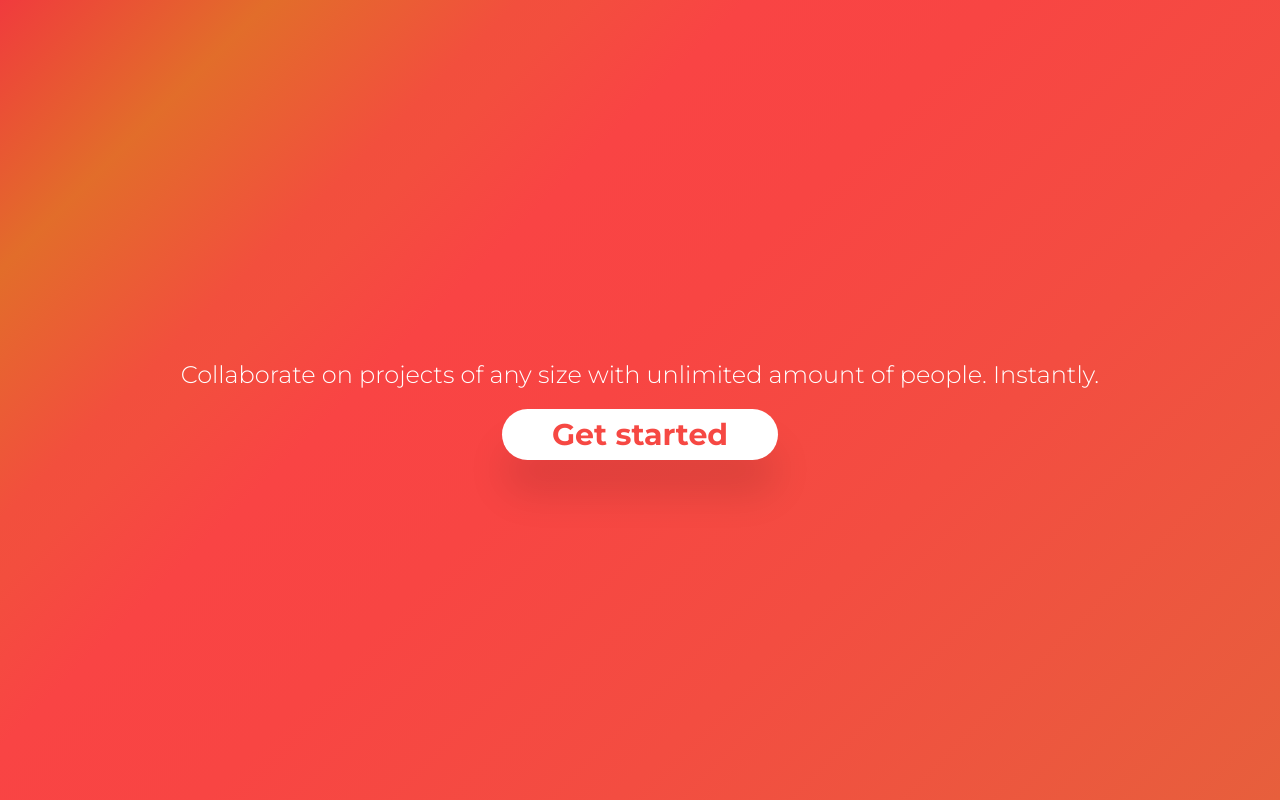
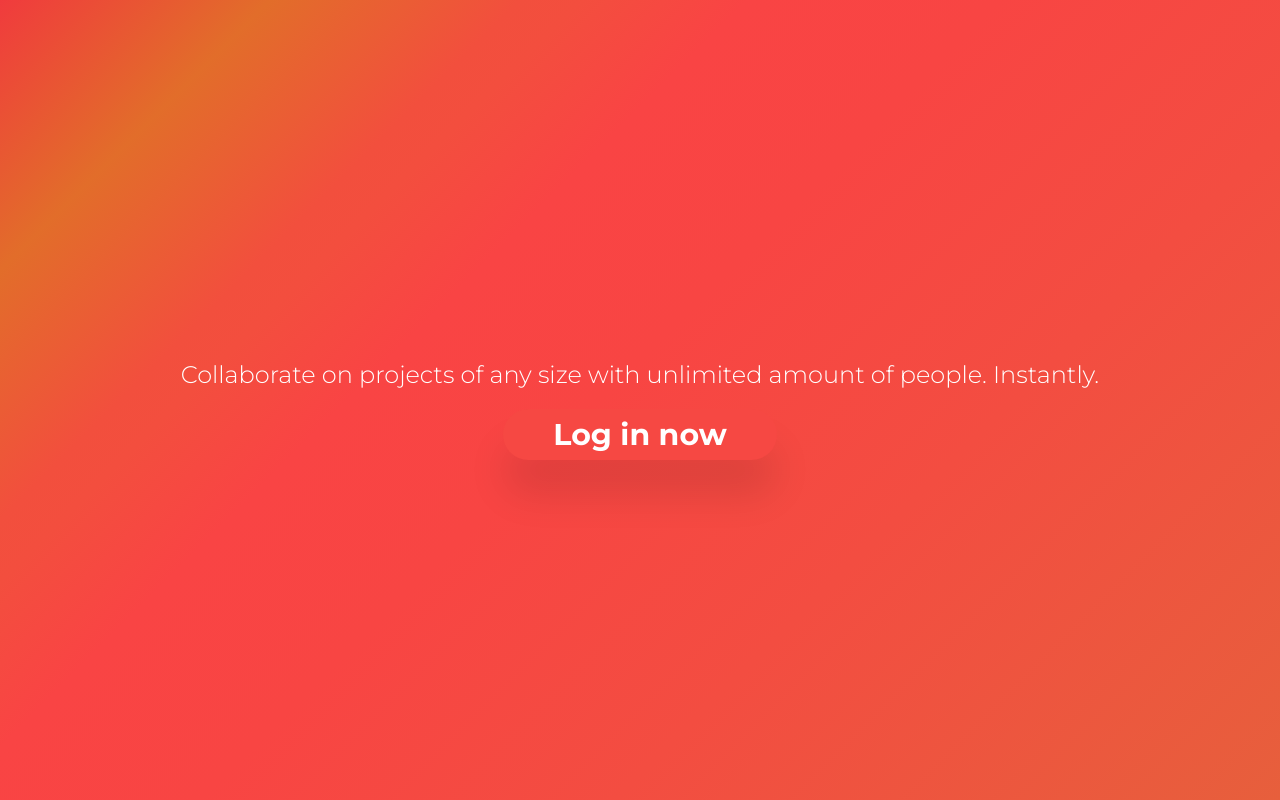
Before and after one commit to kafq/bit16, a plain HTML site: page index.html in a window 1280 px wide. Shown: the top 800 px of the page. Drawn offline with nearby package versions, Linux system fonts and the light colour scheme.

Commit message:
Modified one line

```diff
--- a/index.html
+++ b/index.html
@@ -11,7 +11,7 @@
 <body>
     <section class="hero">
         <h1>Collaborate on projects of any size with unlimited amount of people. Instantly.</h1>
-        <button class="btn-white">Get started</button>
+        <button class="btn-red">Log in now</button>
     </section>
     <section>
         <div class="container">
```
